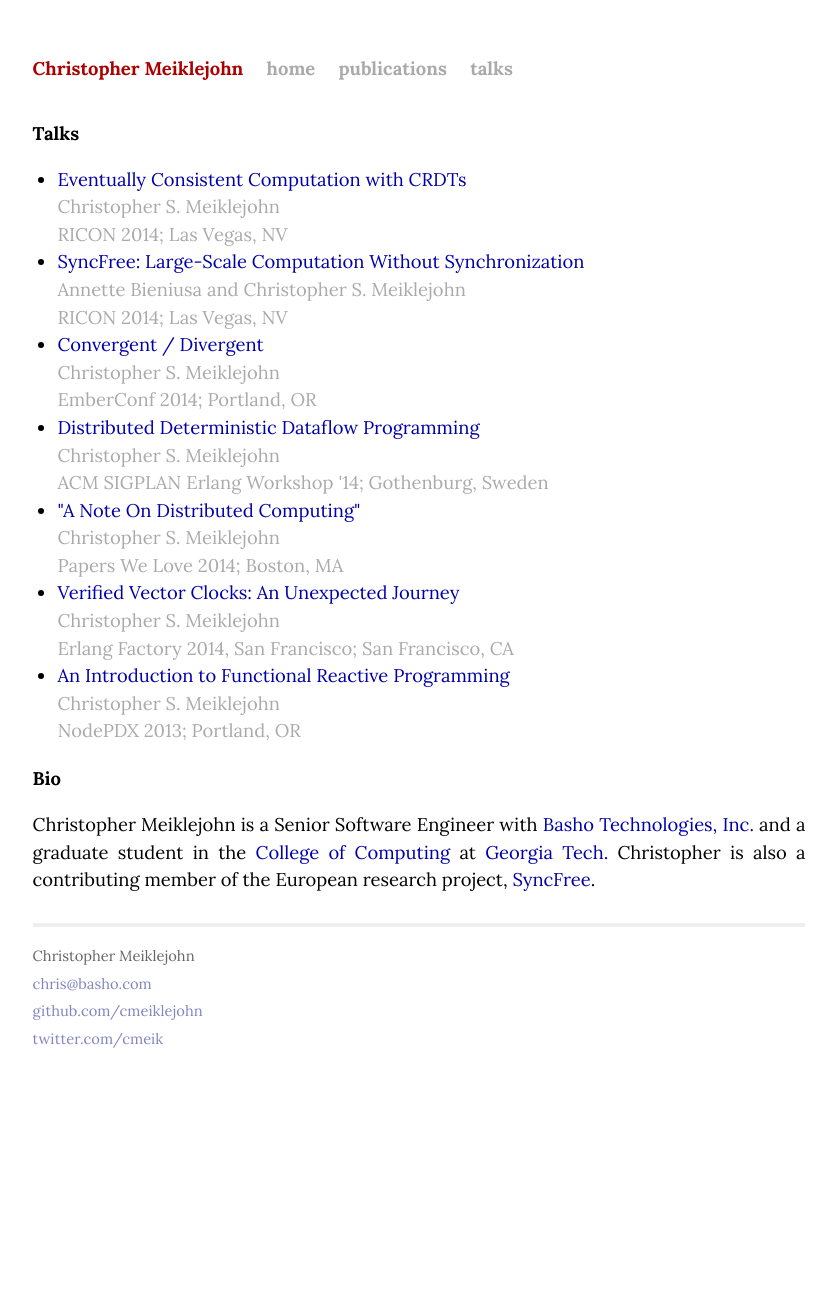
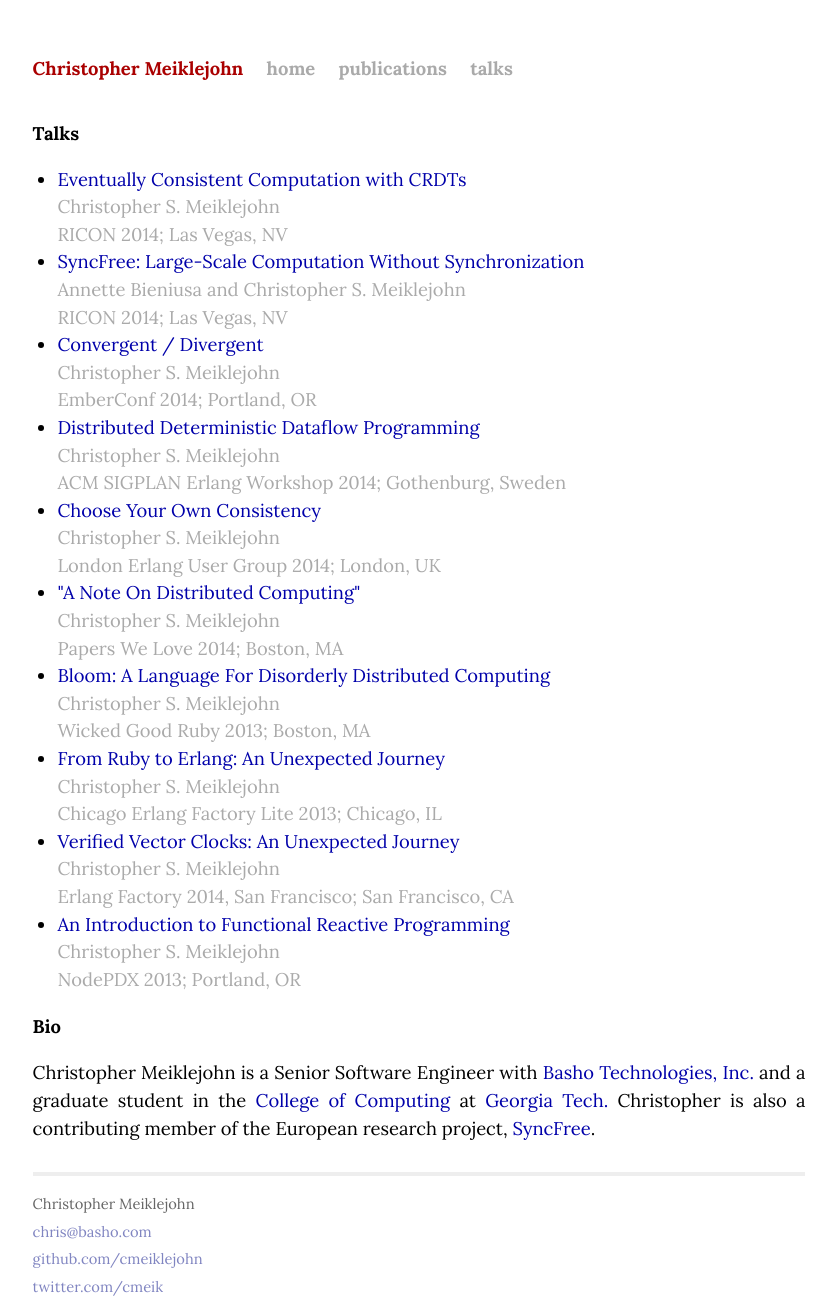
Before and after one commit to cmeiklejohn/cmeiklejohn.github.io, a Jekyll site: the page built from talks.html, in a window 1280 px wide. Shown: the whole page, without its empty margins (221-1057 px from the left). Built offline with Jekyll 4.4.1, drawn with Linux system fonts in a browser that asks for light colours; comment, search, counter and statistics services are not loaded; before the commit the page ends 1067 px from its top, so only the background shows below that.

Commit message:
Update talks

```diff
--- a/talks.html
+++ b/talks.html
@@ -24,12 +24,27 @@ title: Talks
     <li>
       <a href="https://www.youtube.com/watch?v=vk0-48qacqw">Distributed Deterministic Dataflow Programming</a>
       <span class="author">Christopher S. Meiklejohn</span>
-      <span class="date">ACM SIGPLAN Erlang Workshop '14; Gothenburg, Sweden</span>
+      <span class="date">ACM SIGPLAN Erlang Workshop 2014; Gothenburg, Sweden</span>
+    </li>
+    <li>
+      <a href="https://www.youtube.com/watch?v=a0tNH3rBi94">Choose Your Own Consistency</a>
+      <span class="author">Christopher S. Meiklejohn</span>
+      <span class="date">London Erlang User Group 2014; London, UK</span>
     </li>
     <li>
       <a href="https://www.youtube.com/watch?v=z79mjsLdkpY">"A Note On Distributed Computing"</a>
       <span class="author">Christopher S. Meiklejohn</span>
       <span class="date">Papers We Love 2014; Boston, MA</span>
+    </li>
+    <li>
+      <a href="https://www.youtube.com/watch?v=66bU45vVF00">Bloom: A Language For Disorderly Distributed Computing</a>
+      <span class="author">Christopher S. Meiklejohn</span>
+      <span class="date">Wicked Good Ruby 2013; Boston, MA</span>
+    </li>
+    <li>
+      <a href="https://www.youtube.com/watch?v=N_qJTgcvUxI">From Ruby to Erlang: An Unexpected Journey</a>
+      <span class="author">Christopher S. Meiklejohn</span>
+      <span class="date">Chicago Erlang Factory Lite 2013; Chicago, IL</span>
     </li>
     <li>
       <a href="https://www.youtube.com/watch?v=IINmkv4izVQ">Verified Vector Clocks: An Unexpected Journey</a>
```
